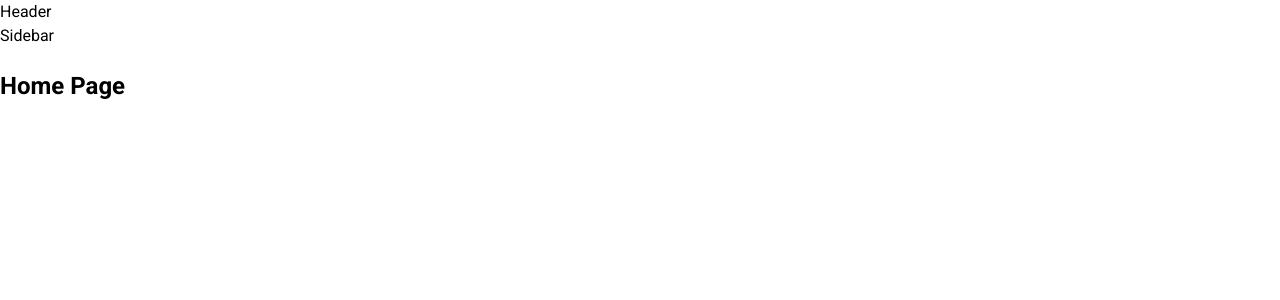
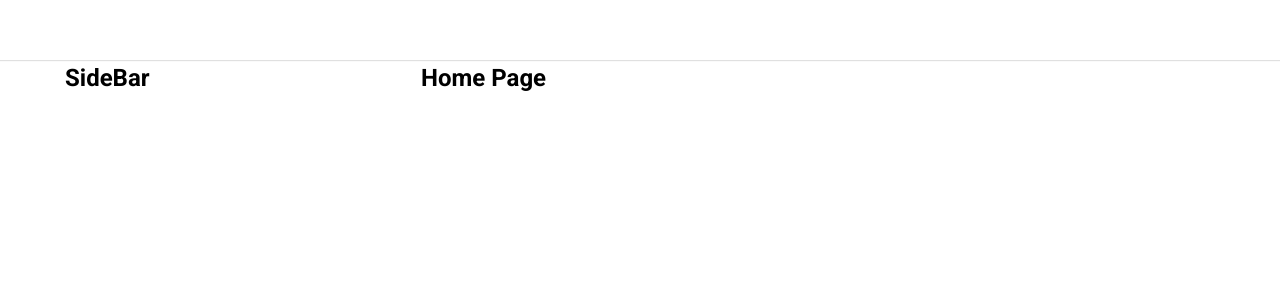
Before and after one commit to DIYEPH/tiktok-ui, a React (Create React App) app: page / in a window 1280 px wide. Shown: the top 300 px of the page. Built offline with nearby package versions, Linux system fonts and the light colour scheme.

Commit message:
Làm cấu trúc layout css

```diff
--- a/package.json
+++ b/package.json
@@ -6,6 +6,7 @@
     "@testing-library/jest-dom": "^5.17.0",
     "@testing-library/react": "^13.4.0",
     "@testing-library/user-event": "^13.5.0",
+    "classnames": "^2.5.1",
     "react": "^18.3.1",
     "react-dom": "^18.3.1",
     "react-router-dom": "^6.26.0",
--- a/src/components/GlobalStyles/GlobalStyles.scss
+++ b/src/components/GlobalStyles/GlobalStyles.scss
@@ -3,9 +3,15 @@
 
 :root {
     --primary: #fe2c55;
+
+    //Default layout
+    --default-layout-header-height: 60px;
+    --default-layout-width:1150px;
 }
 
 *{
+    margin: 0;
+    padding: 0;
     box-sizing: border-box;
 }
 html {
--- /dev/null
+++ b/src/components/Layout/DefaultLayout/DefaultLayout.module.scss
@@ -0,0 +1,12 @@
+.wrapper{
+    display: flex;
+    flex-direction: column;
+    align-items: center;
+}
+.container{
+    width: var(--default-layout-width);
+    display: flex;
+}
+.content{
+    flex:1;
+}
--- /dev/null
+++ b/src/components/Layout/DefaultLayout/SideBar/Sidebar.module.scss
@@ -0,0 +1,3 @@
+.wrapper{
+    width: 356px;
+}
--- a/src/components/Layout/DefaultLayout/SideBar/index.js
+++ b/src/components/Layout/DefaultLayout/SideBar/index.js
@@ -1,5 +1,15 @@
+import classNames from 'classnames/bind';
+
+import styles from './Sidebar.module.scss';
+
+const cx = classNames.bind(styles);
+
 function Sidebar() {
-  return <div>Sidebar</div>;
+  return (
+    <aside className={cx('wrapper')}>
+      <h2>SideBar</h2>
+    </aside>
+  );
 }
 
 export default Sidebar;
--- a/src/components/Layout/DefaultLayout/index.js
+++ b/src/components/Layout/DefaultLayout/index.js
@@ -1,13 +1,18 @@
+import classNames from 'classnames/bind';
+
 import Header from '../components/Header';
 import Sidebar from './SideBar';
+import styles from './DefaultLayout.module.scss';
+
+const cx = classNames.bind(styles);
 
 function DefaultLayout({ children }) {
   return (
-    <div>
+    <div className={cx('wrapper')}>
       <Header />
-      <div className="container">
+      <div className={cx('container')}>
         <Sidebar />
-        <div className="content">{children}</div>
+        <div className={cx('content')}>{children}</div>
       </div>
     </div>
   );
--- /dev/null
+++ b/src/components/Layout/components/Header/Header.module.scss
@@ -0,0 +1,12 @@
+.wrapper{
+    width: 100%;
+    height: var(--default-layout-header-height,60px);
+    box-shadow: rgba(0, 0, 0, 0.12) 0px 1px 1px;
+    justify-content: center;
+    display: flex;
+}
+.inner{
+    height: 100%;
+    width: var(--default-layout-width);
+
+}
--- a/src/components/Layout/components/Header/index.js
+++ b/src/components/Layout/components/Header/index.js
@@ -1,5 +1,14 @@
+import classNames from 'classnames/bind';
+import styles from './Header.module.scss';
+
+const cx = classNames.bind(styles);
+
 function Header() {
-  return <div>Header</div>;
+  return (
+    <header className={cx('wrapper')}>
+      <div className={cx('inner')}></div>
+    </header>
+  );
 }
 
 export default Header;
```
Also changed, not shown: 1 other file (tests, documents, lock files or other folders).
